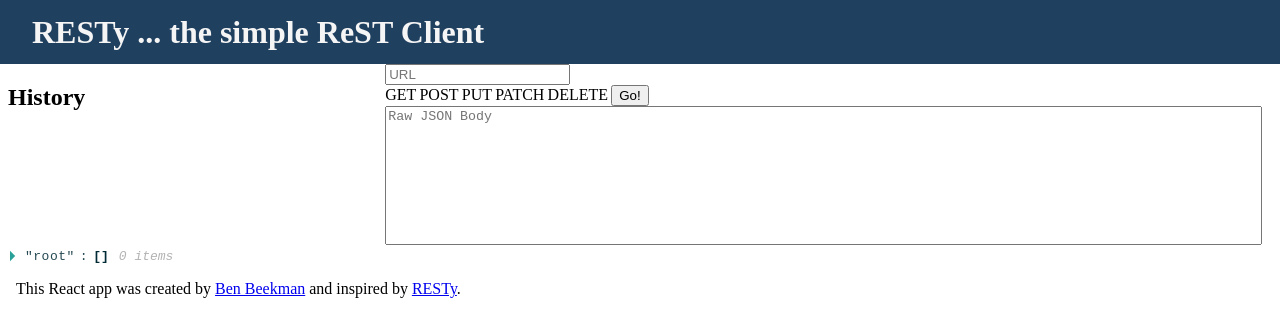
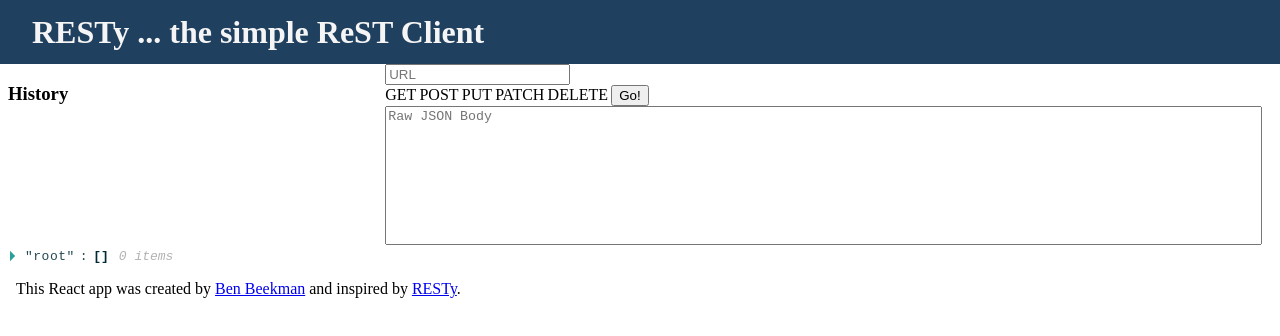
Before and after one commit to beekman/resty, a React app: page / in a window 1280 px wide. Shown: the top 336 px of the page. Built offline with nearby package versions, Linux system fonts and the light colour scheme.

Commit message:
customized JSON response formatting

```diff
--- a/src/components/History/History.js
+++ b/src/components/History/History.js
@@ -13,7 +13,7 @@
 
   return (
     <aside className={ styles.History } >
-      <h2>History</h2>
+      <h3>History</h3>
       <ul>
         { HistoryItems }
       </ul>
--- a/src/components/History/HistoryItem.js
+++ b/src/components/History/HistoryItem.js
@@ -4,11 +4,9 @@
 
 const HistoryItem = ({ item }) => {
   return (
-    <section className={ styles.HistoryItem }>
-      <p>
-        { item.url }
-      </p>
-    </section>
+    <span className={ styles.HistoryItem }>
+      { item.url }
+    </span>
   );
 };
 
--- a/src/components/Response/Response.js
+++ b/src/components/Response/Response.js
@@ -6,7 +6,7 @@
 const Response = ({ response }) => {
   return (
     <section>
-      <ReactJson src={ response } />
+      <ReactJson src={ response } enableClipboard={false}/>
     </section>
   );
 };
```
